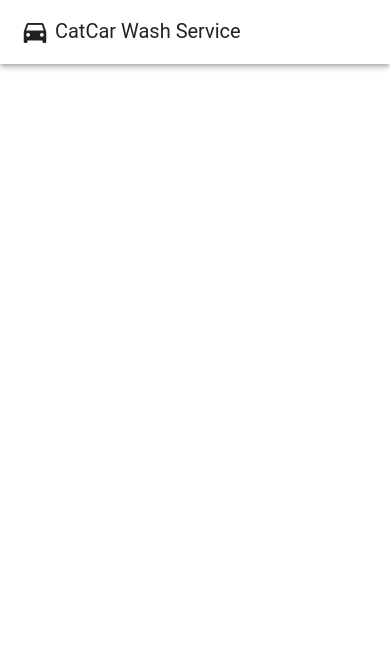
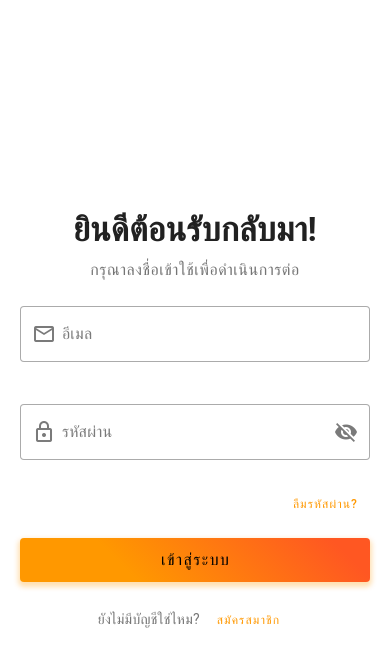
Before and after one commit to deltaforce1996/catcar_wash_service_app, a Nuxt app in the folder catcar_wash_service_frontend/: page /login-page in a window 390 px wide. Before the commit this address had no page. Shown: the top 666 px of the page. Built offline with nearby package versions, Linux system fonts and the light colour scheme.

Commit message:
feat(login page): Add login page and rename logo assets
- Introduced a new login page component with a responsive design and validation for email and password fields.
- Added logo images for branding in the public directory.

```diff
--- /dev/null
+++ b/catcar_wash_service_frontend/pages/login-page.vue
@@ -0,0 +1,242 @@
+<template>
+  <v-app>
+    <v-container fluid class="pa-0" style="height: 100vh">
+    <v-row no-gutters style="height: 100%">
+      <!-- Left Side - Image with Gradient -->
+      <v-col cols="12" md="6" class="d-none d-md-flex">
+        <div class="image-section">
+          <div class="gradient-overlay">
+            <div class="content-overlay">
+              <div class="brand-section">
+                <img
+                  class="brand-logo"
+                  src="/Logo/CCW LOGO-02-white-text.png"
+                  alt="CAT CARWASH Logo"
+                >
+              </div>
+            </div>
+          </div>
+        </div>
+      </v-col>
+
+      <!-- Right Side - Login Form -->
+      <v-col cols="12" md="6" class="d-flex align-center justify-center">
+        <div class="login-form-container">
+          <div class="text-center mb-6">
+            <h2 class="text-h4 font-weight-bold mb-2">ยินดีต้อนรับกลับมา!</h2>
+            <p class="text-body-1 text-grey-darken-1">
+              กรุณาลงชื่อเข้าใช้เพื่อดำเนินการต่อ
+            </p>
+          </div>
+
+          <v-form class="login-form" @submit.prevent="handleLogin">
+            <v-text-field
+              v-model="email"
+              label="อีเมล"
+              type="email"
+              variant="outlined"
+              prepend-inner-icon="mdi-email-outline"
+              class="mb-5"
+              :rules="emailRules"
+              required
+            />
+
+            <v-text-field
+              v-model="password"
+              label="รหัสผ่าน"
+              :type="showPassword ? 'text' : 'password'"
+              variant="outlined"
+              prepend-inner-icon="mdi-lock-outline"
+              class="mb-2"
+              :rules="passwordRules"
+              required
+              :append-inner-icon="showPassword ? 'mdi-eye' : 'mdi-eye-off'"
+              @click:append-inner="showPassword = !showPassword"
+            />
+
+            <div class="d-flex justify-end align-center mb-5">
+              <!-- <v-checkbox
+                v-model="rememberMe"
+                label="Remember me"
+                color="orange"
+                density="compact"
+                hide-details
+              /> -->
+              <v-btn
+                variant="text"
+                color="orange"
+                size="small"
+                @click="forgotPassword"
+              >
+                ลืมรหัสผ่าน?
+              </v-btn>
+            </div>
+
+            <v-btn
+              type="submit"
+              block
+              size="large"
+              class="mb-6 login-btn"
+              :loading="loading"
+              color="orange"
+            >
+              เข้าสู่ระบบ
+            </v-btn>
+
+            <div class="text-center">
+              <p class="text-body-2 text-grey-darken-1">
+                ยังไม่มีบัญชีใช่ไหม?
+                <v-btn
+                  variant="text"
+                  color="orange"
+                  size="small"
+                  @click="goToSignUp"
+                >
+                  สมัครสมาชิก
+                </v-btn>
+              </p>
+            </div>
+          </v-form>
+        </div>
+      </v-col>
+    </v-row>
+    </v-container>
+  </v-app>
+</template>
+
+<script setup lang="ts">
+import { ref } from 'vue'
+
+// Disable layout for this page
+definePageMeta({
+  layout: false
+})
+
+// Reactive data
+const email = ref('')
+const password = ref('')
+const showPassword = ref(false)
+// const rememberMe = ref(false)
+const loading = ref(false)
+
+// Validation rules
+const emailRules = [
+  (v: string) => !!v || 'กรุณาใส่อีเมล',
+  (v: string) => /.+@.+\..+/.test(v) || 'รูปแบบอีเมลไม่ถูกต้อง'
+]
+
+const passwordRules = [
+  (v: string) => !!v || 'กรุณาใส่รหัสผ่าน',
+  (v: string) => v.length >= 6 || 'รหัสผ่านต้องมีอย่างน้อย 6 ตัวอักษร'
+]
+
+// Methods
+const handleLogin = () => {
+  loading.value = true
+
+  // TODO: Implement login logic
+  console.log('Login attempt:', { email: email.value, password: password.value })
+
+  // Simulate API call
+  setTimeout(() => {
+    loading.value = false
+    // TODO: Navigate to dashboard or home page
+    // navigateTo('/')
+    console.log('Login successful - navigate to dashboard')
+  }, 1500)
+}
+
+const forgotPassword = () => {
+  // TODO: Implement forgot password functionality
+  console.log('Forgot password clicked')
+}
+
+const goToSignUp = () => {
+  // TODO: Navigate to sign up page
+  console.log('Go to sign up')
+}
+</script>
+
+<style scoped>
+.image-section {
+  position: relative;
+  width: 100%;
+  height: 100%;
+  background-image: url('/shop-cat-100-2.png');
+  background-size: cover;
+  background-position: center;
+  background-repeat: no-repeat;
+}
+
+.gradient-overlay {
+  position: absolute;
+  top: 0;
+  left: 0;
+  right: 0;
+  bottom: 0;
+  background: linear-gradient(
+    135deg,
+    rgba(255, 152, 0, 0.9) 0%,
+    rgba(255, 193, 7, 0.8) 50%,
+    rgba(255, 87, 34, 0.9) 100%
+  );
+  display: flex;
+  align-items: center;
+  justify-content: center;
+}
+
+.content-overlay {
+  text-align: center;
+  padding: 2rem 1.5rem;
+  max-width: 500px;
+}
+
+.brand-section {
+  animation: fadeInUp 1s ease-out;
+}
+
+.brand-logo {
+  width: 70%;
+  max-width: 420px;
+  height: auto;
+  display: block;
+  margin: 0 auto;
+}
+
+.login-form-container {
+  width: 100%;
+  max-width: 400px;
+  padding: 2.5rem 2rem;
+}
+
+.login-form {
+  width: 100%;
+}
+
+.login-btn {
+  background: linear-gradient(45deg, #FF9800 30%, #FF5722 90%);
+  box-shadow: 0 3px 5px 2px rgba(255, 152, 0, 0.3);
+}
+
+.login-btn:hover {
+  background: linear-gradient(45deg, #F57C00 30%, #E64A19 90%);
+}
+
+@keyframes fadeInUp {
+  from {
+    opacity: 0;
+    transform: translateY(30px);
+  }
+  to {
+    opacity: 1;
+    transform: translateY(0);
+  }
+}
+
+/* Mobile responsiveness */
+@media (max-width: 960px) {
+  .login-form-container {
+    padding: 1.25rem;
+  }
+}
+</style>
```
Also changed, not shown: catcar_wash_service_frontend/public/Logo/CCW LOGO-01-gray-text.png (renamed from catcar_wash_service_frontend/public/Logo/CCW LOGO-01.png), catcar_wash_service_frontend/public/Logo/CCW LOGO-02-white-text.png (renamed from catcar_wash_service_frontend/public/Logo/CCW LOGO2.png).
